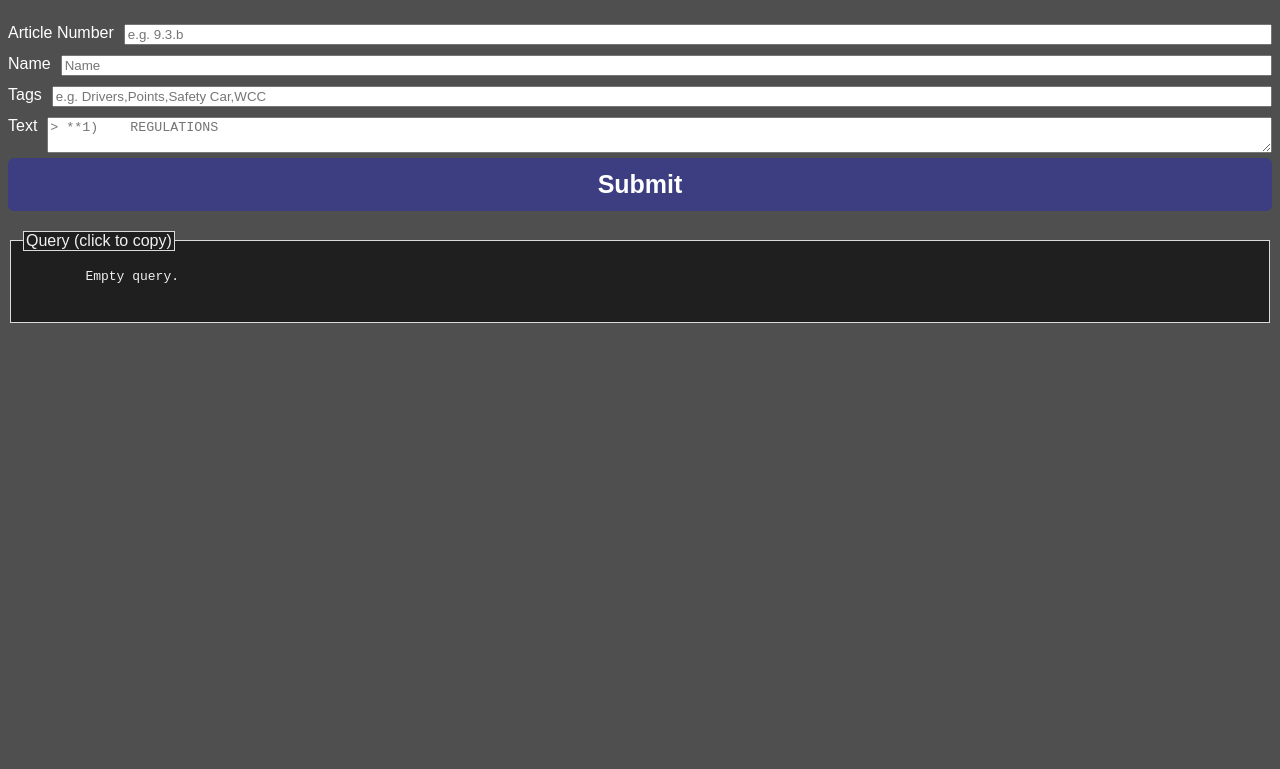
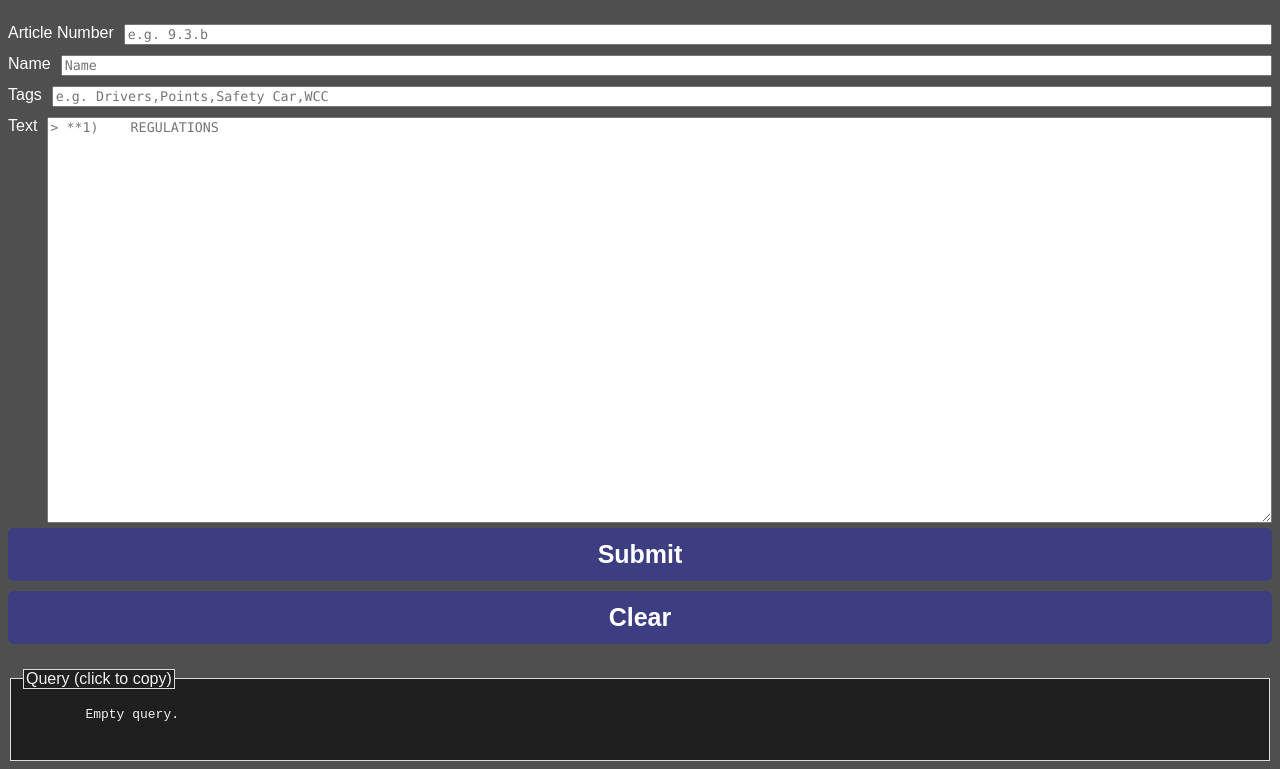
Before and after one commit to MarkusTheOrt/queryGen, a plain HTML site: page index.html in a window 1280 px wide. Shown: the part 61-830 px from the top of the page. Before the commit the page ends 800 px from the top, so only its background shows below. Drawn offline with Linux system fonts and the light colour scheme.

Commit message:
Improved layout and added clear function

```diff
--- a/index.css
+++ b/index.css
@@ -35,9 +35,15 @@ pre {
 .form > div > textarea {
   margin-left: 10px;
   flex: 1;
+  font-family: "Fira Code", consolas, sans-serif;
 }
 
-input[type="submit"] {
+textarea {
+  min-height: 400px;
+}
+
+input[type="submit"],
+#cleary {
   background: #3d3d82;
   border: 2px solid #3d3d82;
   border-radius: 6px;
@@ -48,7 +54,14 @@ input[type="submit"] {
   cursor: pointer;
 }
 
-input[type="submit"]:hover {
+#cleary {
+  margin-top: 10px;
+  align-items: center;
+  justify-content: center;
+}
+
+input[type="submit"]:hover,
+#cleary:hover {
   background: red;
   background-image: linear-gradient(to right, red, green, blue);
   border: 2px solid #3d3d82;
--- a/index.html
+++ b/index.html
@@ -37,6 +37,7 @@
       </div>
 
       <input id="clicky" type="submit" />
+      <div id="cleary">Clear</div>
     </div>
     <fieldset id="field">
       <legend>Query (click to copy)</legend>
--- a/index.js
+++ b/index.js
@@ -8,6 +8,7 @@ const text = document.getElementById("text");
 const query = document.getElementById("query");
 const field = document.getElementById("field");
 const alert = document.getElementById("alert");
+const clr = document.getElementById("cleary");
 const values = [];
 
 const createVal = (num, nam, tag, tex) => {
@@ -32,6 +33,13 @@ btn.onclick = (e) => {
   query.innerHTML = createQuery();
 };
 
+clr.onclick = (e) => {
+  while (values.length) {
+    values.pop();
+  }
+  query.innerHTML = createQuery();
+};
+
 field.onclick = (e) => {
   navigator.clipboard.writeText(createQuery());
   alert.classList.remove("hidden");
```
